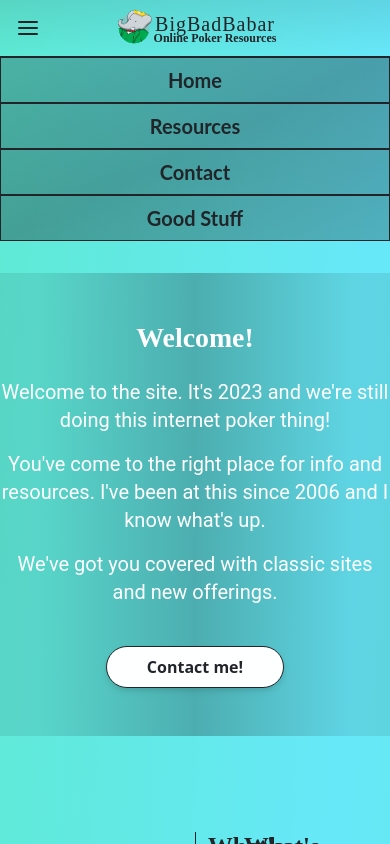
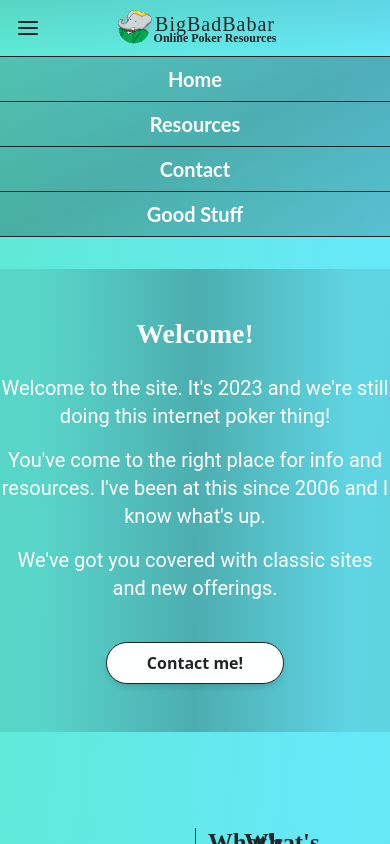
Before and after one commit to oceanhillman/bigbadbabar, a React (Create React App) app: page / in a window 390 px wide. Both pictures are taken after a click on the picture 28 px from the left and 28 px from the top of the page. Shown: the top 844 px of the page. Built offline with nearby package versions, Linux system fonts and the light colour scheme.

Commit message:
Change background and text style

```diff
--- a/src/components/MobileNavButton.jsx
+++ b/src/components/MobileNavButton.jsx
@@ -12,7 +12,7 @@ function MobileNavButton(props) {
     return(
         <Link
             to={props.url}
-            className={`py-2 flex flex-row text-xl font-nav font-bold bg-dark/10 no-underline border-1 border-dark ${isSelected ? "text-almost-white" : "text-dark"}`}
+            className={`py-2 flex flex-row text-xl font-nav font-bold no-underline border-b border-dark text-almost-white hover:text-gray-200`}
             onClick={handleClick}>
             <p className="my-0 mx-auto">
                 {props.title}
```
